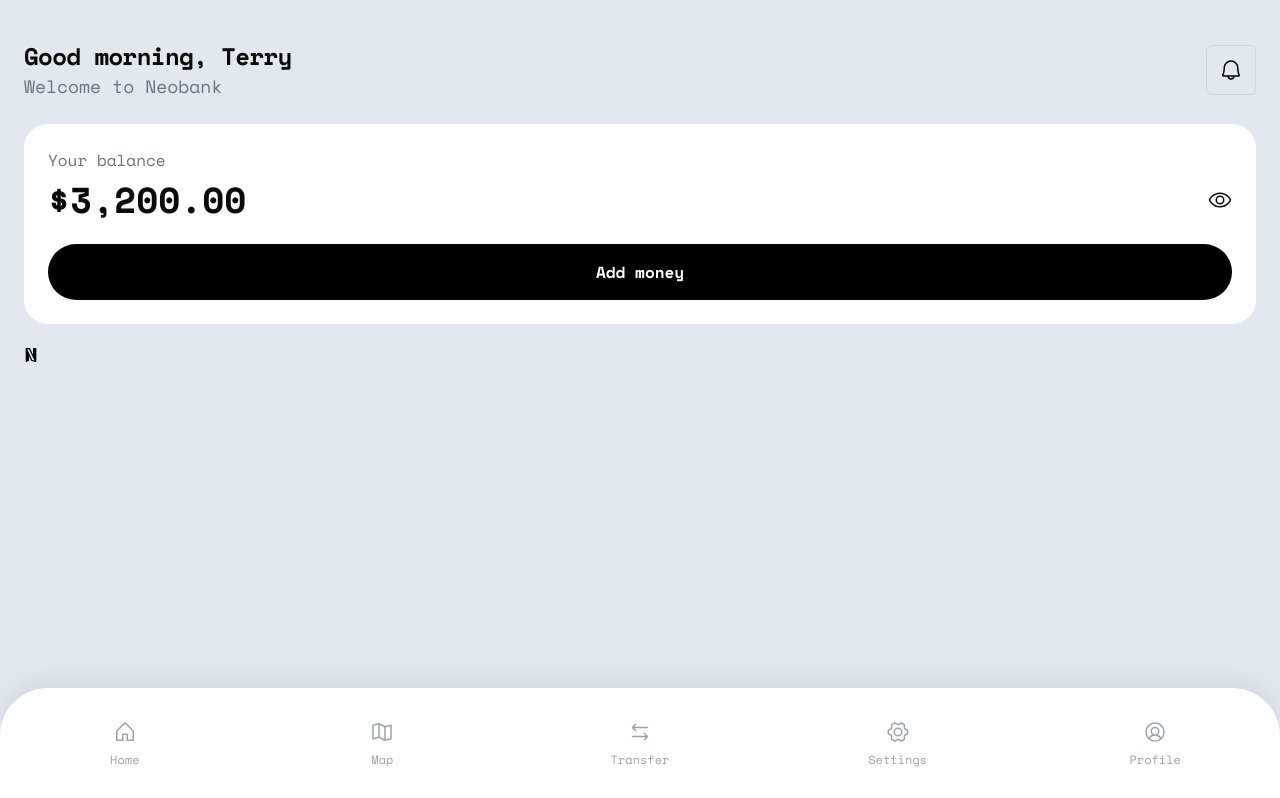
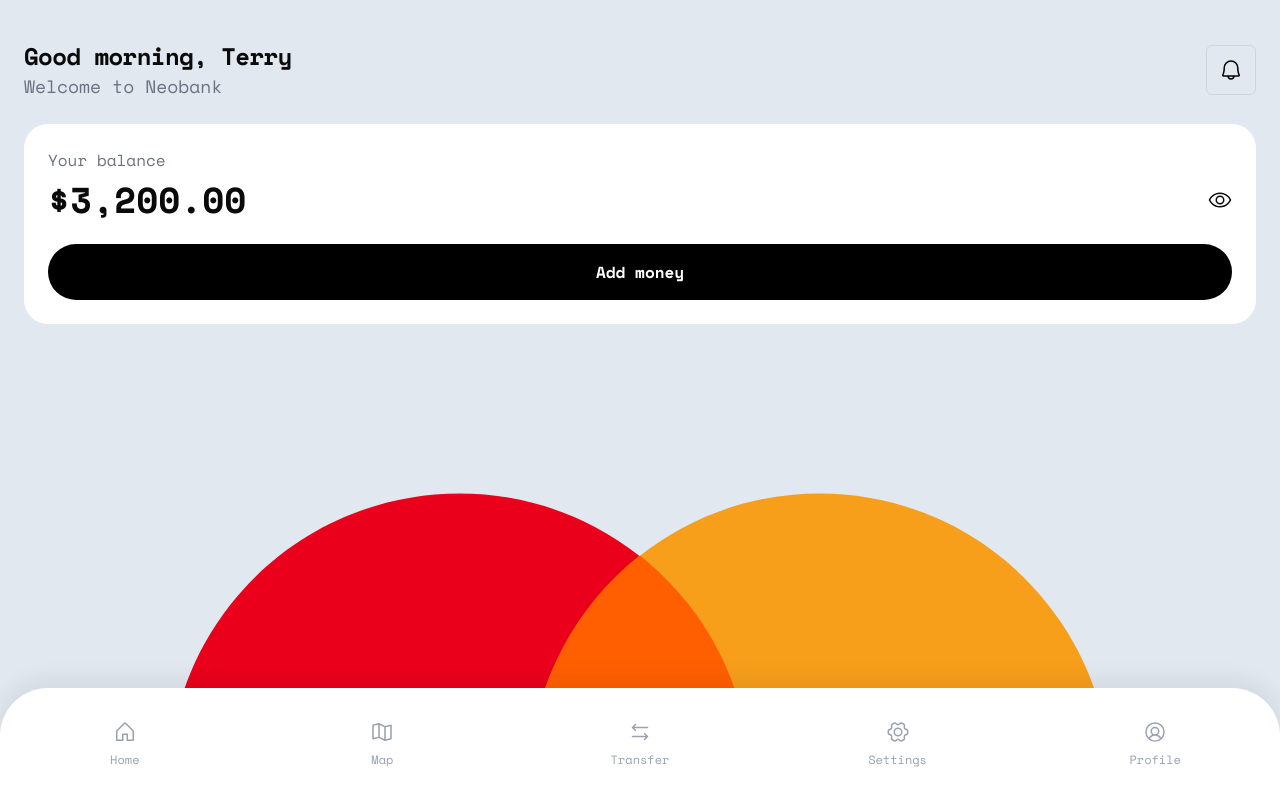
Before and after one commit to lordAjanaku/vite-mobyl-app, a React (Vite) app: page / in a window 1280 px wide. Shown: the top 798 px of the page. Built offline with nearby package versions, Linux system fonts and the light colour scheme.

Commit message:
added mastercard logo in Home.jsx

```diff
--- a/src/Home.jsx
+++ b/src/Home.jsx
@@ -1,6 +1,7 @@
 import { useState } from "react";
 import { Eye, EyeSlash, Bell } from "@phosphor-icons/react";
 import Logo from './assets/logo.svg?react'
+import MastercardLogo from './assets/mastercard.svg?react'
 
 function Home() {
 	return (
@@ -17,6 +18,7 @@ function Home() {
 
 			<main className="">
 				<BankBalance />
+				<MastercardLogo />
 				<Logo />
 			</main>
 		</div>
```
